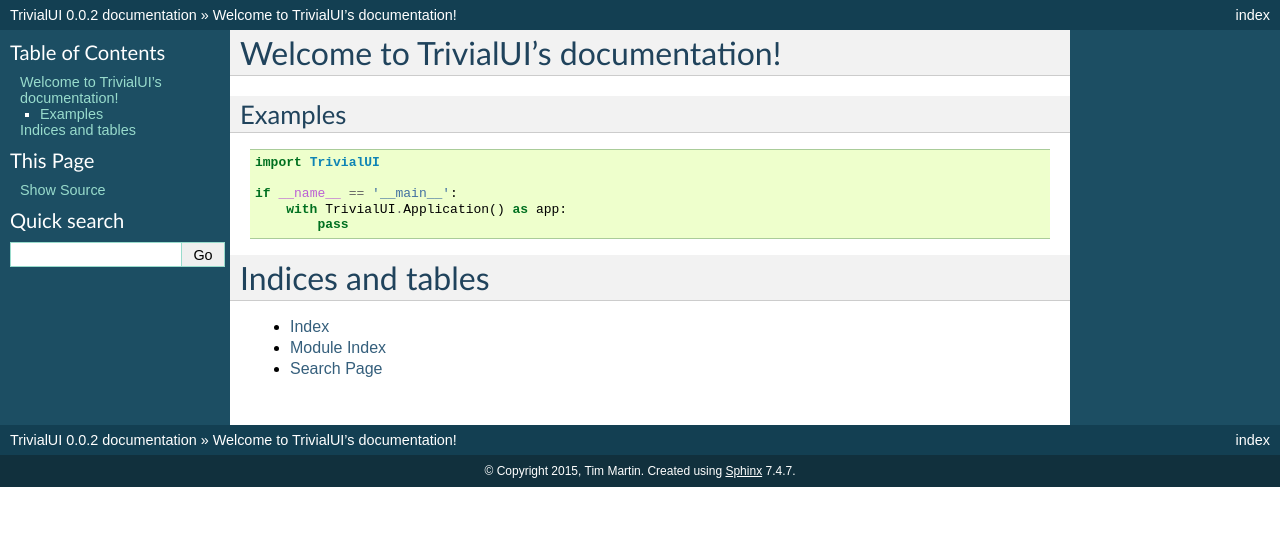
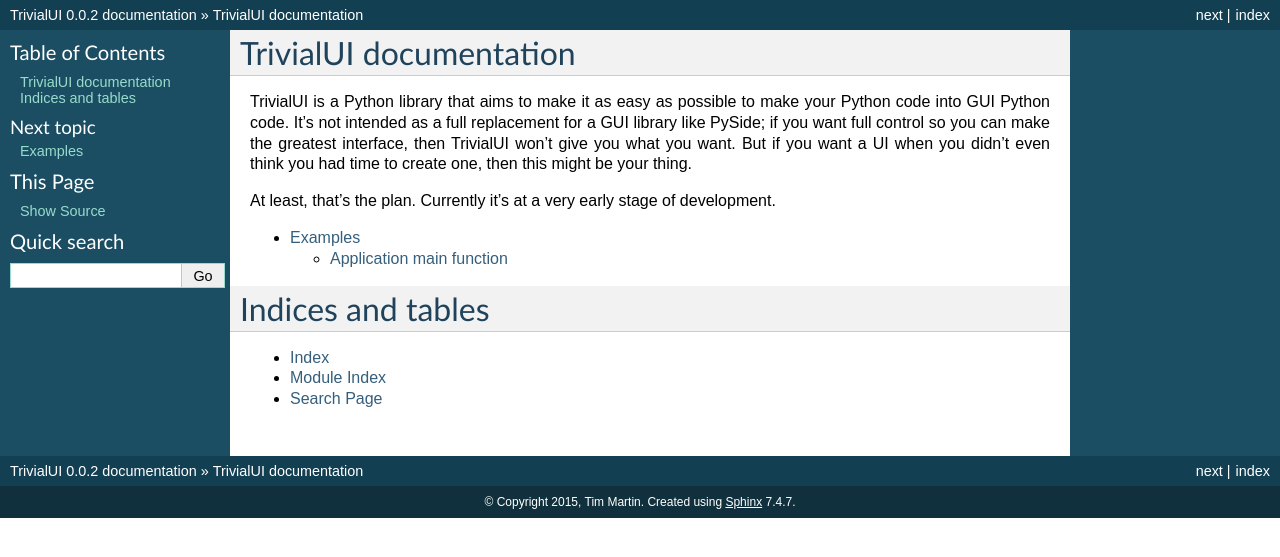
Before and after one commit to timmartin/TrivialUI, a Sphinx documentation site: the page built from docs/index.rst, in a window 1280 px wide. Shown: the top 557 px of the page. Built offline with Sphinx 7.4.7, drawn with Linux system fonts in a browser that asks for light colours.

Commit message:
Introduction section to the documentation

```diff
--- a/docs/index.rst
+++ b/docs/index.rst
@@ -1,19 +1,23 @@
-Welcome to TrivialUI's documentation!
-=====================================
+TrivialUI documentation
+=======================
+
+
+TrivialUI is a Python library that aims to make it as easy as possible
+to make your Python code into GUI Python code. It's not intended as a
+full replacement for a GUI library like PySide; if you want full
+control so you can make the greatest interface, then TrivialUI won't
+give you what you want. But if you want a UI when you didn't even
+think you had time to create one, then this might be your thing.
+
+At least, that's the plan. Currently it's at a very early stage of
+development.
+
 
 .. toctree::
    :maxdepth: 2
 
-Examples
---------
+   examples
 
-.. code::
-
-   import TrivialUI
-
-   if __name__ == '__main__':
-       with TrivialUI.Application() as app:
-           pass
 
 Indices and tables
 ==================
```
Also changed, not shown: docs/examples.rst (added, +16 -0 lines).
